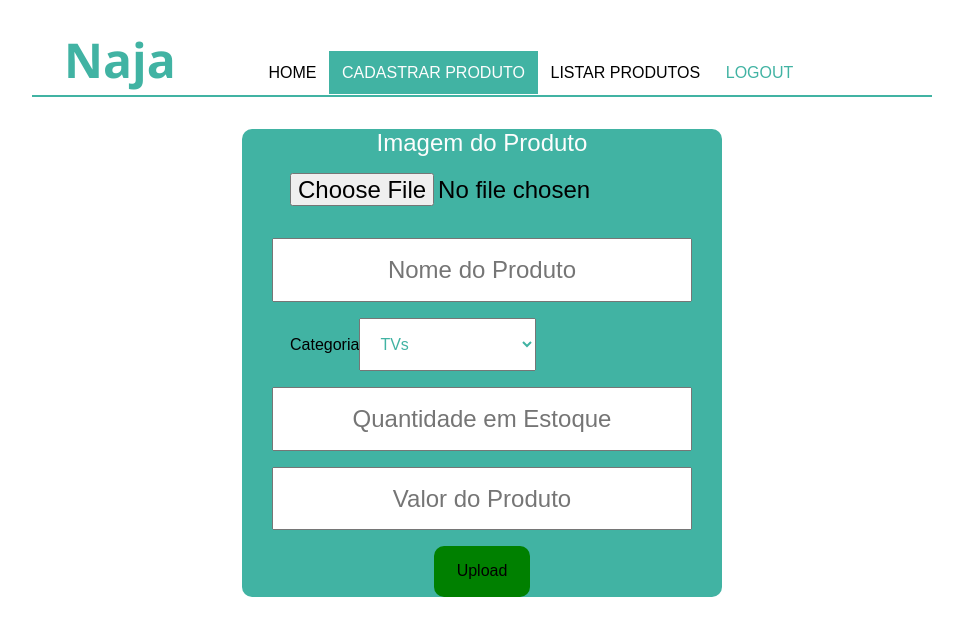
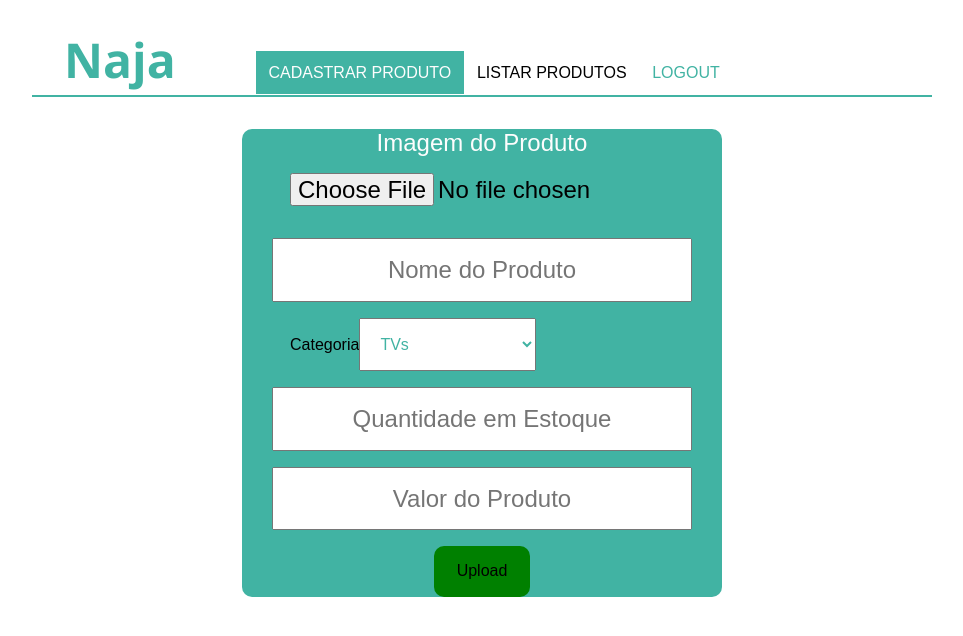
Before and after one commit to gabrielssa/DSW-front, a React (Create React App) app: page /cadastrar-produto in a window 1280 px wide. Shown: the top 636 px of the page, without its empty margins (158-1121 px from the left). Built offline with nearby package versions, Linux system fonts and the light colour scheme; sample sign-in values are in the browser's storage.

Commit message:
update no menu

```diff
--- a/src/components/Menu.js
+++ b/src/components/Menu.js
@@ -23,7 +23,6 @@ const Menu = (props) => {
             <h1>Naja</h1>
             <nav id="navbar-container">
                 <ul id="navbar" >
-                <a href="/home"><li id="home">Home</li></a>
                 <a href="/cadastrar-produto"><li id="cadastrarProduto">Cadastrar Produto</li></a>
                 <a href="/listar-produto"><li id="listarProduto">Listar Produtos</li></a>
                     <li id="logout" onClick={logout}>Logout</li>
--- a/src/components/Routes.js
+++ b/src/components/Routes.js
@@ -17,10 +17,9 @@ import ListarProduto from '../pages/listarProduto';
 const Routes = () => (
   <Router >
     <Switch>
-      <PrivateRoute path="/home" component={Home} />
       <Route path="/register" component={Register} />
-      <Route path="/cadastrar-produto" component={CadastrarProduto}/>
-      <Route path="/listar-produto" component={ListarProduto}/>
+      <PrivateRoute path="/cadastrar-produto" component={CadastrarProduto}/>
+      <PrivateRoute path="/listar-produto" component={ListarProduto}/>
       <Route exact path="/" component={Login} />
       <PrivateRoute component={NotFound} />
     </Switch>
--- a/src/pages/login/Login.js
+++ b/src/pages/login/Login.js
@@ -16,7 +16,7 @@ const Login = () => {
                 const { data } = resp
                 if ( data ){
                     localStorage.setItem('app-token', data.token)
-                    history.push('/home')
+                    window.location = "/listar-produto"
                 }
             });
     }
```
